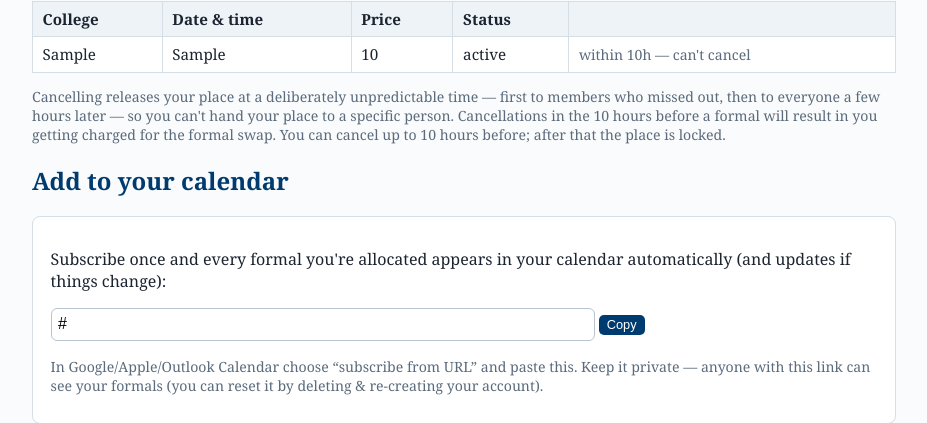
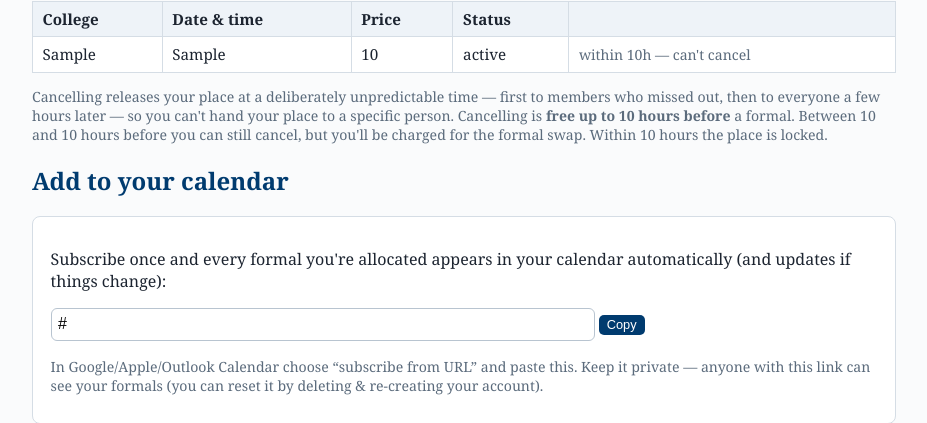
Before and after one commit to Patrick-Gibbs/pembroke-formal-swaps, a Flask app: template swaps/templates/me.html in a window 1280 px wide. Shown: the part 299-722 px from the top of the page, without its empty margins (176-1103 px from the left). Run offline with Flask 3, Linux system fonts and the light colour scheme; data comes from the database, SQL or seed files in the repository; the template is opened without the code that fills it: most values are stand-ins (such as "Sample title", 1, 10 or a date in 2020); parts of the project's set-up code (start-up, migrations or seed data) failed here and were passed over.

Commit message:
My formals: clarify cancellation windows (free up to 72h, charged 72h-12h, locked after)

```diff
--- a/swaps/templates/me.html
+++ b/swaps/templates/me.html
@@ -42,10 +42,10 @@
 </table>
 <p class="muted">Cancelling releases your place at a deliberately unpredictable
 time — first to members who missed out, then to everyone a few hours later — so
-you can't hand your place to a specific person. Cancellations in the
-{{ charge_h }} hours before a formal will result in you getting charged for the
-formal swap. You can cancel up to {{ cutoff_h }} hours before; after that the
-place is locked.</p>
+you can't hand your place to a specific person. Cancelling is <b>free up to
+{{ charge_h }} hours before</b> a formal. Between {{ charge_h }} and {{ cutoff_h }}
+hours before you can still cancel, but you'll be charged for the formal swap.
+Within {{ cutoff_h }} hours the place is locked.</p>
 {% endif %}
 <h2>Add to your calendar</h2>
 <div class="card">
```
